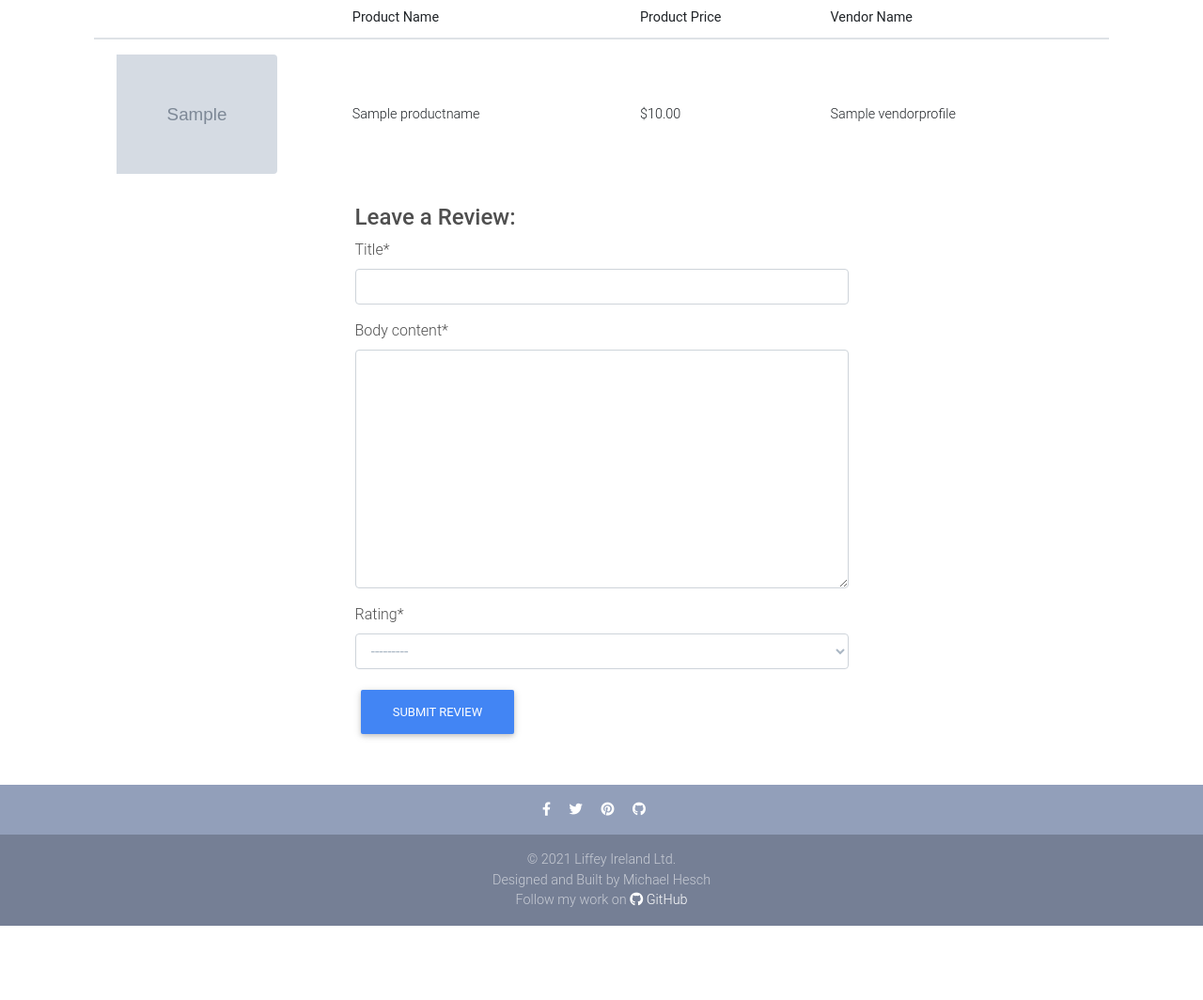
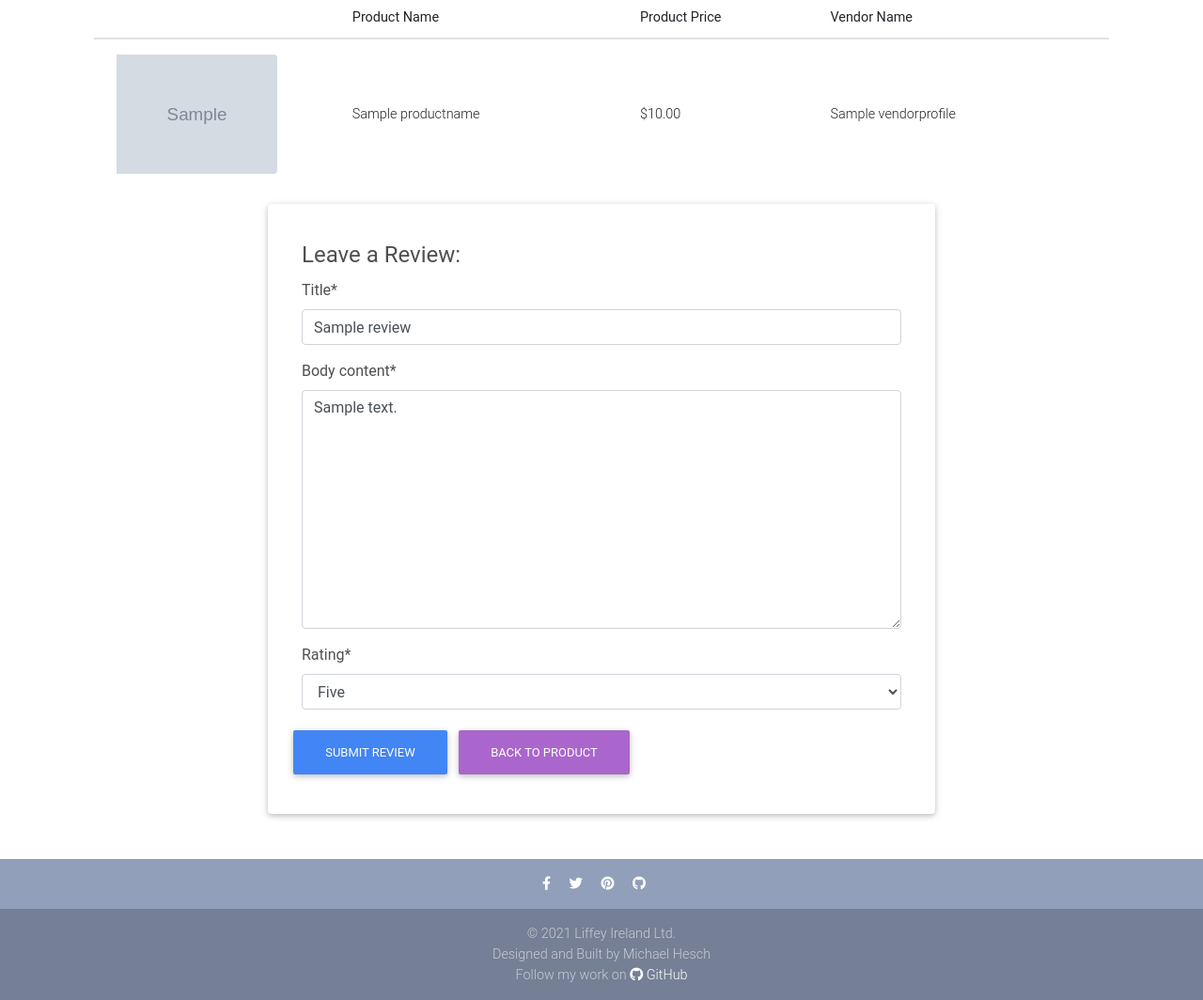
Before and after one commit to michaelhesch/ci-ms-4, a Django app: page /product/review/sample/ in a window 1280 px wide. Shown: the part 151-1215 px from the top of the page at 94% size. Before the commit the page ends 1136 px from the top, so only its background shows below. Run offline with Django 3.2, Linux system fonts and the light colour scheme; a user stored in the database is signed in; tables that the repository leaves empty hold one stand-in row (values such as "Sample post"); grey boxes marked "Sample" are stand-in pictures; some libraries are stand-ins or nearby versions.

Commit message:
Update product views to implement product reviews and modifying user's own product reviews; updated templates and models

```diff
--- a/product/models.py
+++ b/product/models.py
@@ -83,7 +83,7 @@ class Product(models.Model):
     # Over-ride default save function to set slug field
     def save(self, *args, **kwargs):
         self.sku = random.randrange(10**1, 10**20)
-        slug_name = str(self.seller) + str(self.product_name.product_name)
+        slug_name = str(self.seller) + str(self.product_name.product_name) + str(self.sku)
         self.slug = slugify(slug_name)
         super(Product, self).save(*args, **kwargs)
 
@@ -150,16 +150,16 @@ class Product(models.Model):
 
 class Review(models.Model):
     class Ratings(models.IntegerChoices):
+        FIVE = 5
+        FOUR = 4,
+        THREE = 3,
+        TWO = 2,
         ONE = 1,
-        TWO = 2,
-        THREE = 3,
-        FOUR = 4,
-        FIVE = 5
 
     title = models.CharField(max_length=100)
     body_content = models.TextField(max_length=600)
     added_by = models.ForeignKey(User, related_name='reviews', on_delete=models.CASCADE)
-    rating = models.IntegerField(choices=Ratings.choices)
+    rating = models.IntegerField(choices=Ratings.choices, default=5)
     product_reviewed = models.ForeignKey(Product, related_name='reviews', on_delete=models.CASCADE)
     added_on = models.DateTimeField(auto_now_add=True)
 
--- a/product/templates/product/review_product.html
+++ b/product/templates/product/review_product.html
@@ -42,13 +42,22 @@
     <!--Grid row-->
     <div class="row wow fadeIn d-flex align-items-center justify-content-center">
       <!--Grid column-->
-      <div class="col-md-6 mb-4">
-            <h4 class="h4">Leave a Review:</h4>
-            <form method="POST" action="">
-                {% csrf_token %}
-                {{ form|crispy }}
-                <button type="submit" class="button btn btn-primary">Submit Review</button>
-            </form>
+      <div class="col-md-8 mb-4">
+            <div class="card p-3">
+                <form class="card-body" method="POST" action="{% url 'product:product_review' slug=product.slug %}" enctype="multipart/form-data">
+                    {% csrf_token %}
+                    <fieldset class="rounded">
+                        <legend class="fieldset-label">Leave a Review:</legend>
+                        {{ form.title|as_crispy_field }}
+                        {{ form.body_content|as_crispy_field }}
+                        {{ form.rating|as_crispy_field }}
+                    </fieldset>
+                    <div class="row">
+                        <button type="submit" class="button btn btn-primary">Submit Review</button>
+                        <a href="{% url 'product:product_detail' slug=product.slug %}"class="button btn btn-secondary">Back to Product</a>
+                    </div>
+                </form>
+            </div>
       </div>
     </div>
 </div>
--- a/product/views.py
+++ b/product/views.py
@@ -4,6 +4,7 @@ from django.http.response import HttpResponse
 from django.views.generic import View
 from django.contrib.auth.mixins import LoginRequiredMixin
 from django.contrib.auth.decorators import login_required
+from django.forms.models import model_to_dict
 
 
 from product.forms import ProductForm
@@ -71,8 +72,15 @@ class ListProduct(LoginRequiredMixin, View):
 class ReviewProduct(LoginRequiredMixin, View):
     model = Review
     def get(self, *args, **kwargs):
-        form = ProductReview()
         product = Product.objects.get(slug=self.kwargs['slug'])
+
+        existing_review = Review.objects.filter(product_reviewed=product, added_by=self.request.user).exists()
+        if existing_review:
+            review = Review.objects.get(product_reviewed=product, added_by=self.request.user)
+            form_init = model_to_dict(review)
+            form = ProductReview(initial=form_init)
+        else:
+            form = ProductReview()
 
         context = {
             'form': form,
@@ -81,8 +89,40 @@ class ReviewProduct(LoginRequiredMixin, View):
         return render(self.request, 'review_product.html', context)
 
     def post(self, *args, **kwargs):
+        print(self.request.POST)
+        form = ProductReview(self.request.POST or None)
+        product_slug = self.kwargs['slug']
+        product = Product.objects.get(slug=product_slug)
 
-        return
+        form_data = {
+            'title': self.request.POST['title'],
+            'body_content': self.request.POST['body_content'],
+            'rating': self.request.POST['rating']
+        }
+        try:
+            if form.is_valid():
+                title = self.request.POST['title']
+                body_content = self.request.POST['body_content']
+                added_by = self.request.user
+                rating = self.request.POST['rating']
+                print(rating)
+                product_reviewed = product
+
+                review = Review.objects.get_or_create(product_reviewed=product, added_by=added_by)[0]
+                print(review)
+                review.title = title
+                review.body_content = body_content
+                review.added_by = added_by
+                review.rating = rating
+                review.product_reviewed = product_reviewed
+                print(review)
+                review.save()
+
+                return redirect(reverse("product:product_detail", kwargs={'slug': product_slug}))
+
+        except Exception as e:
+             messages.error(self.request, f"An unexpected error occured: {e}.")
+             return redirect("product:product_detail", slug=product_slug)
 
 
 # Delete product from the store
```
Also changed, not shown: product/templates/product/product_detail.html (+52 -19 lines), product/migrations/0006_alter_review_rating.py (added), product/migrations/0007_alter_review_rating.py (added), product/migrations/0008_alter_review_rating.py (added).
